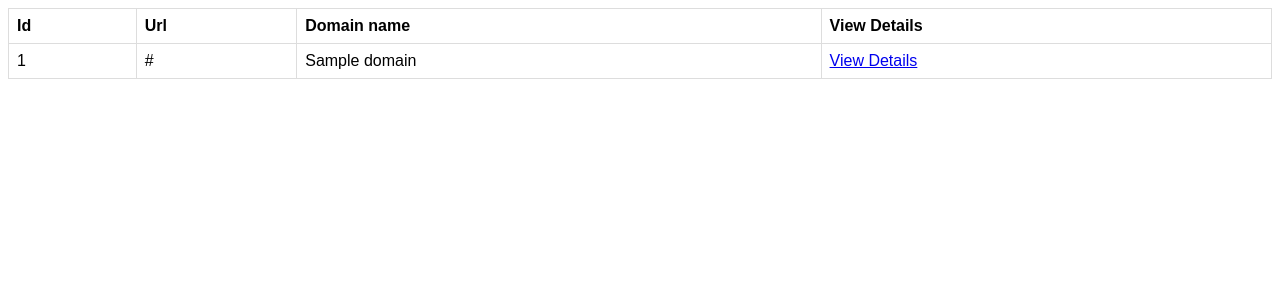
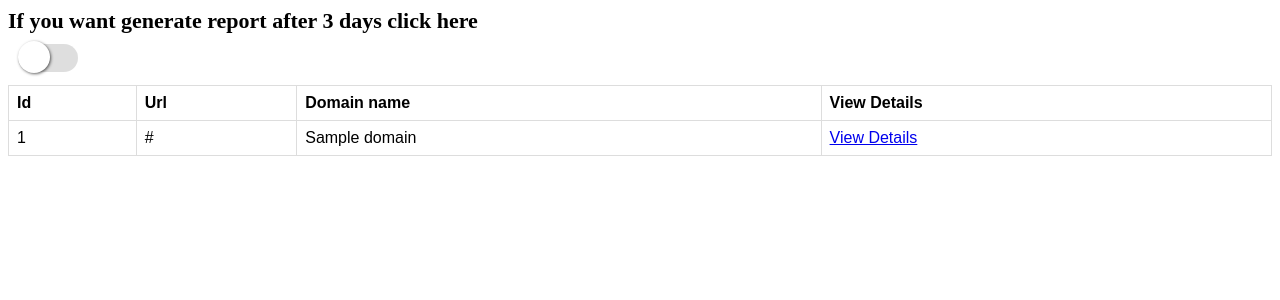
Before and after one commit to 1986webdeveloper/web-crawler, a Django app: template templates/pagespeed/report.html in a window 1280 px wide. Shown: the top 300 px of the page. Run offline with Django 3.2, Linux system fonts and the light colour scheme; the template is opened without the code that fills it: most values are stand-ins (such as "Sample title", 1, 10 or a date in 2020); data that the repository does not hold is empty; parts of the project's set-up code (start-up, migrations or seed data) failed here and were passed over.

Commit message:
cron,email and toggle

```diff
--- a/page_speed_insights/admin.py
+++ b/page_speed_insights/admin.py
@@ -3,7 +3,7 @@ from .models import PageSeedInsight
 
 
 class PageSeedInsightAdmin(admin.ModelAdmin):
-    list_display = ("id", "url", "domain", "result")
+    list_display = ("id", "url", "domain", "result", "cron_flag")
 
 
 admin.site.register(PageSeedInsight, PageSeedInsightAdmin)
--- a/page_speed_insights/models.py
+++ b/page_speed_insights/models.py
@@ -10,6 +10,7 @@ class PageSeedInsight(TimeStampModel):
     url = models.CharField(max_length=1024)
     domain = models.CharField(max_length=1024)
     result = JSONField()
+    cron_flag = models.BooleanField(default=False)
 
     def __str__(self):
         return self.url
--- a/page_speed_insights/urls.py
+++ b/page_speed_insights/urls.py
@@ -1,11 +1,11 @@
 from django.urls import path
-from page_speed_insights.views import page_speed_scrap_url, report_data, detail_report_data
+from page_speed_insights.views import page_speed_scrap_url, report_data, detail_report_data, flag_data
 
 app_name = "page_speed_insights"
 urlpatterns = [
     path("report/", page_speed_scrap_url, name="report"),
     path("show_data/", report_data, name="show_data"),
     path("detail_data/<int:pk>/", detail_report_data, name="detail_data"),
-
+    path("flag_data/", flag_data, name="flag_data"),
 
 ]
--- /dev/null
+++ b/scrapper/cron.py
@@ -0,0 +1,5 @@
+from django.core import management
+
+
+def ReportRunning():
+    management.call_command('report_three_days')
--- a/templates/pagespeed/report.html
+++ b/templates/pagespeed/report.html
@@ -5,6 +5,7 @@
 <head>
     <meta charset="UTF-8">
     <title>Title</title>
+    <script src="https://ajax.googleapis.com/ajax/libs/jquery/3.5.1/jquery.min.js"></script>
     <style>
 table {
   font-family: arial, sans-serif;
@@ -21,11 +22,87 @@ td, th {
 tr:nth-child(even) {
   background-color: #dddddd;
 }
+
+/* The switch - the box around the slider */
+.switch {
+  position: relative;
+  display: inline-block;
+  width: 60px;
+  height: 34px;
+}
+
+/* Hide default HTML checkbox */
+.switch input {
+  opacity: 0;
+  width: 0;
+  height: 0;
+}
+
+/* Toggle Button */
+.on_off {
+	-webkit-appearance: none;
+	-webkit-tap-highlight-color: transparent;
+	position: relative;
+	border: 0;
+	outline: 0;
+	cursor: pointer;
+	margin: 10px;
+}
+
+/* To create surface of toggle button */
+.on_off:after {
+	content: '';
+	width: 60px;
+	height: 28px;
+	display: inline-block;
+	background: rgba(196, 195, 195, 0.55);
+	border-radius: 18px;
+	clear: both;
+}
+
+/* Contents before checkbox to create toggle handle */
+.on_off:before {
+	content: '';
+	width: 32px;
+	height: 32px;
+	display: block;
+	position: absolute;
+	left: 0;
+	top: -3px;
+	border-radius: 50%;
+	background: rgb(255, 255, 255);
+	box-shadow: 1px 1px 3px rgba(0, 0, 0, 0.6);
+}
+
+/* Shift the handle to left on check event */
+.on_off:checked:before {
+	left: 32px;
+	box-shadow: -1px 1px 3px rgba(0, 0, 0, 0.6);
+}
+/* Background color when toggle button will be active */
+.on_off:checked:after {
+	background: #16a085;
+}
+.on_off,
+.on_off:before,
+.on_off:after,
+.on_off:checked:before,
+.on_off:checked:after {
+	transition: ease .3s;
+	-webkit-transition: ease .3s;
+	-moz-transition: ease .3s;
+	-o-transition: ease .3s;
+}
 </style>
 </head>
 {% block content %}
 
 <body>
+        <label style="font-size:22px;"><b>If you want generate report after 3 days click here</b></label>
+        <div class="custom-control custom-switch">
+            <input type="checkbox" class="on_off" value="True" id="new_chat_message_received">
+            <input type="hidden" value="{{New_chat_message.is_enable}}" id="new_chat_message_received_">
+        </div>
   <table>
                 <thead>
                 <tr>
@@ -51,3 +128,25 @@ tr:nth-child(even) {
 {% endblock %}
 
 </html>
+
+<script>
+   $(document).on("change", ".on_off", function () {
+         if ($(this).is(':checked')) {
+            console.log("test")
+            var flag = "True"
+          } else {
+            var flag = "False"
+            console.log("test2")
+
+          }
+         var id = $(this).attr('id');
+            $.ajax({
+                url: "/flag_data/",
+                type: 'POST',
+                headers: {"X-CSRFToken": "{{csrf_token}}"},
+                data: {"id": id, "flag": flag},
+                success: function (response) {
+                },
+            })
+        });
+</script>
```
Also changed, not shown: page_speed_insights/management/commands/report_three_days.py (added, +44 -0 lines), page_speed_insights/task.py (added, +28 -0 lines), page_speed_insights/views.py (+16 -3 lines), scrapper/settings.py (+12 -0 lines), templates/email_templates/report_status.html (added, +10 -0 lines).
